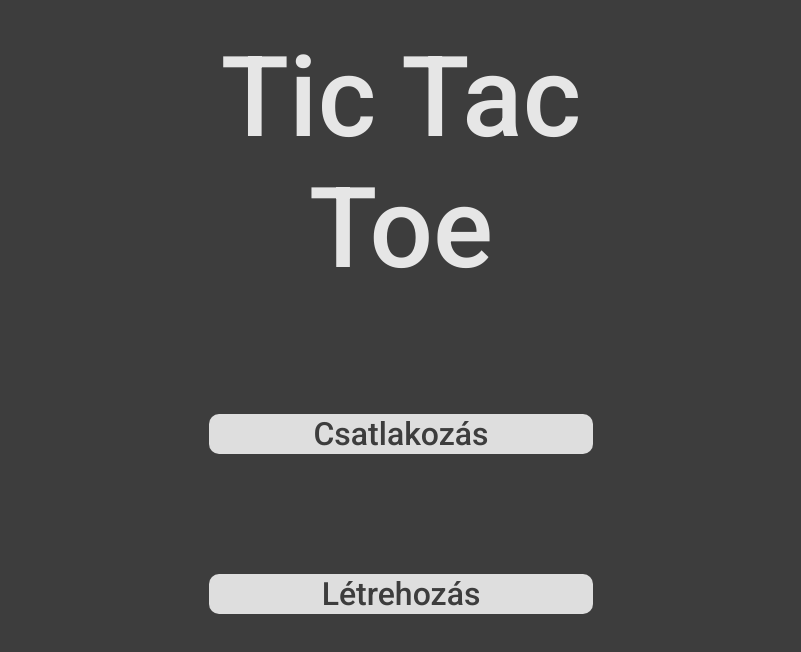
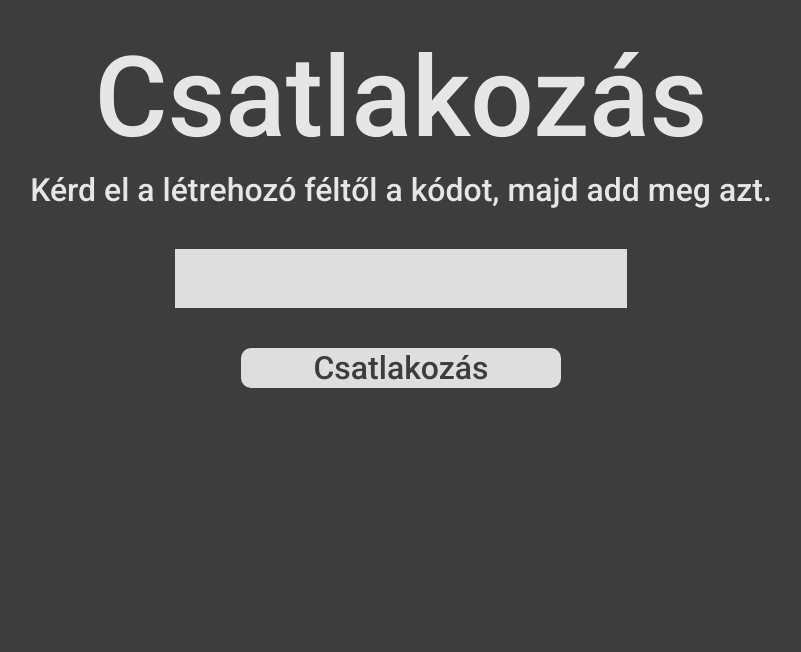
Before and after one commit to 0324bence/TicTacToe, a Vue app: page /#/join in a window 1280 px wide. Before the commit this address led to /#/. Shown: the top 652 px of the page, without its empty margins (239-1040 px from the left). Built offline with nearby package versions, Linux system fonts and the light colour scheme.

Commit message:
Join view

```diff
--- a/src/router/index.ts
+++ b/src/router/index.ts
@@ -1,6 +1,7 @@
 import {createRouter, createWebHashHistory, RouteRecordRaw} from "vue-router";
 import Menu from "../views/Menu.vue";
 import Create from "../views/Create.vue";
+import Join from "../views/Join.vue";
 
 const routes: Array<RouteRecordRaw> = [
     {
@@ -14,6 +15,11 @@ const routes: Array<RouteRecordRaw> = [
         component: Create
     },
     {
+        path: "/join",
+        name: "Join",
+        component: Join
+    },
+    {
         path: "/:catchAll(.*)",
         redirect: "/"
     }
--- /dev/null
+++ b/src/views/Join.vue
@@ -0,0 +1,88 @@
+<template>
+    <h1 class="title">Csatlakozás</h1>
+    <p class="info">Kérd el a létrehozó féltől a kódot, majd add meg azt.</p>
+    <input type="text" />
+    <button><span>Csatlakozás</span></button>
+</template>
+
+<script lang="ts">
+    import {defineComponent} from "vue";
+
+    export default defineComponent({
+        name: "Join",
+        setup() {
+            console.log();
+        }
+    });
+</script>
+
+<style lang="scss" scoped>
+    .title {
+        margin: 0;
+        margin-top: 2rem;
+        margin-bottom: 1vh;
+        text-align: center;
+        font-size: 7rem;
+        font-family: "Roboto", sans-serif;
+        font-weight: 500;
+        color: hsla(0, 0%, 90%, 1);
+    }
+    .info {
+        margin: 0;
+        margin-bottom: 5vh;
+        text-align: center;
+        font-size: 2rem;
+        font-family: "Roboto", sans-serif;
+        font-weight: 500;
+        color: hsla(0, 0%, 90%, 1);
+    }
+    input {
+        margin-bottom: 5vh;
+        font-size: 3rem;
+        text-align: center;
+        width: 35%;
+        font-weight: 500;
+        background-color: hsl(0, 0%, 87%);
+        color: hsl(0, 0%, 24%);
+        border: none;
+        outline: none;
+    }
+    button {
+        position: relative;
+        display: grid;
+        place-items: center;
+        text-align: center;
+        border: none;
+        outline: none;
+        width: 25%;
+        height: 5vh;
+        border-radius: 10px;
+        background-color: hsl(0, 0%, 87%);
+        color: hsl(0, 0%, 24%);
+        font-size: 2rem;
+        font-weight: 500;
+        font-family: "Roboto", sans-serif;
+        transition: background-color 0.3s;
+        overflow: hidden;
+        box-shadow: none;
+        text-decoration: none;
+
+        span {
+            position: relative;
+            z-index: 10;
+            transition: color 0.3s;
+        }
+
+        &:hover {
+            background-color: darken(hsl(0, 0%, 87%), 50%);
+        }
+
+        &:hover span {
+            color: lighten(hsl(0, 0%, 24%), 50%);
+        }
+
+        &:active {
+            transform: translateY(3px);
+        }
+    }
+</style>
```
